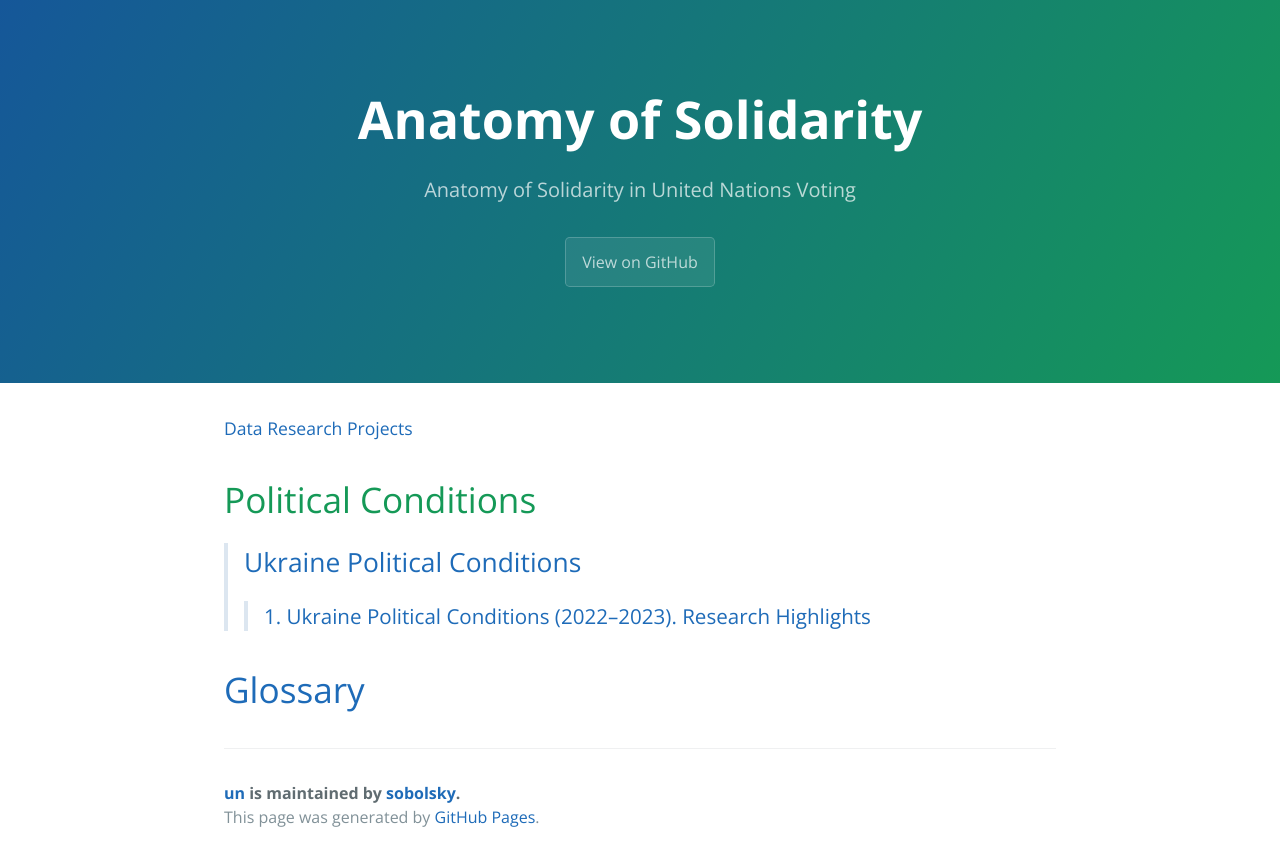
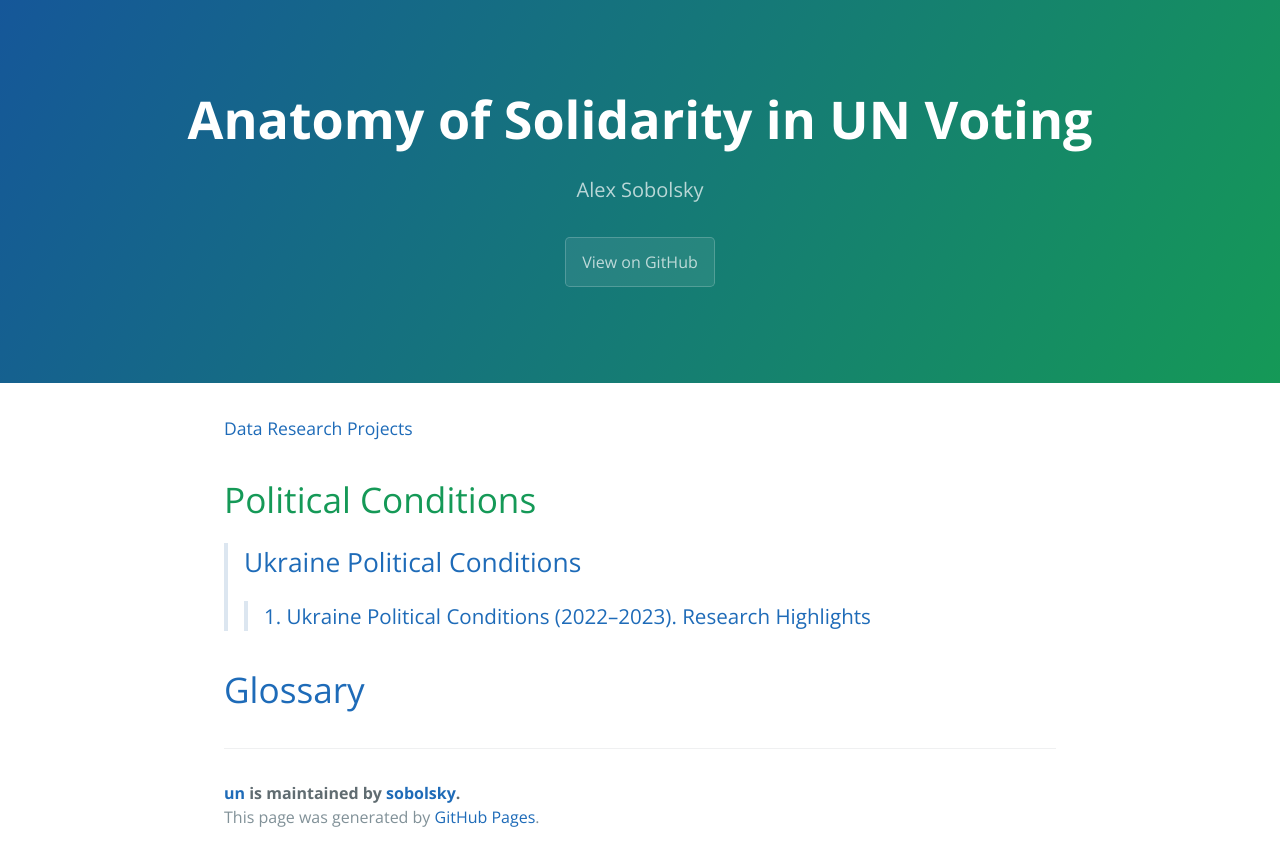
Before and after one commit to sobolsky/un, a Jekyll site: the page built from index.md, in a window 1280 px wide. Shown: the top 866 px of the page. Built offline with Jekyll 4.4.1, drawn with Linux system fonts in a browser that asks for light colours.

Commit message:
Update index.md

```diff
--- a/index.md
+++ b/index.md
@@ -1,7 +1,7 @@
 ---
 layout: default
-title: Anatomy of Solidarity
-description: Anatomy of Solidarity in United Nations Voting
+title: Anatomy of Solidarity in UN Voting
+description: Alex Sobolsky
 show_downloads: false
 google_analytics:
 theme: jekyll-theme-cayman
```
